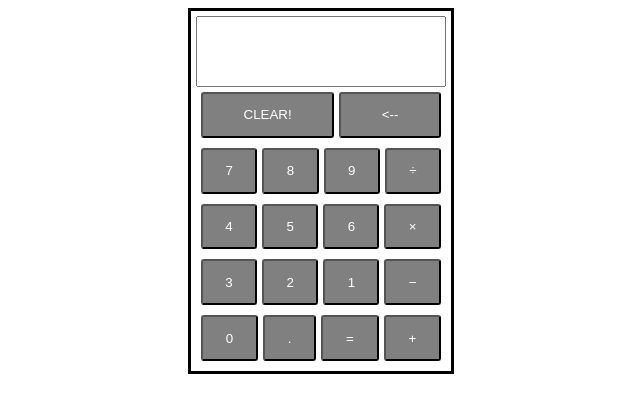
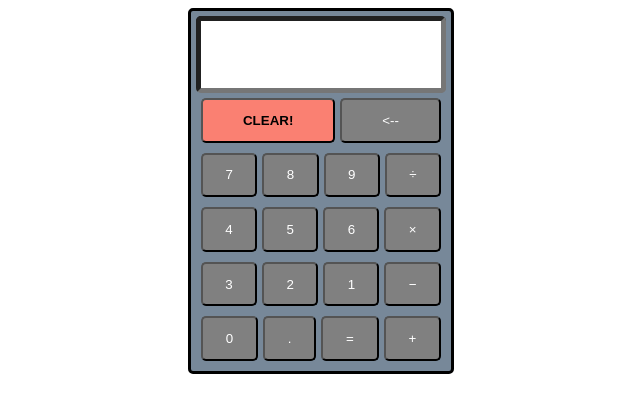
Before and after one commit to SKYWVRD/javascript-calculator, a plain HTML site: page index.html in a window 1280 px wide. Shown: the whole page, without its empty margins (319-959 px from the left). Drawn offline with Linux system fonts and the light colour scheme.

Commit message:
Add styling to calculator

```diff
--- a/style.css
+++ b/style.css
@@ -15,8 +15,10 @@
     width: 250px;
     flex-direction: column;
     border-style: solid;
+    border-radius: 5px;
     align-items: center;
     padding: 5px;
+    background-color: lightslategray;
 }
 
 .display-screen {
@@ -26,9 +28,10 @@
     height: 65px;
     line-height: 65px;
     font-size: x-large;
+    border-style: inset;
+    border-radius: 5px;
+    border-width: 5px;
 }
-
-
 
 .button-row{
     display: flex;
@@ -46,5 +49,11 @@
     flex-grow: 1;
     justify-items: stretch;
     align-self: stretch;
-    border-radius: 3px;
+    border-radius: 5px;
 }
+
+#clear {
+    background-color: salmon;
+    color: black;
+    font-weight: bold;
+}
```
